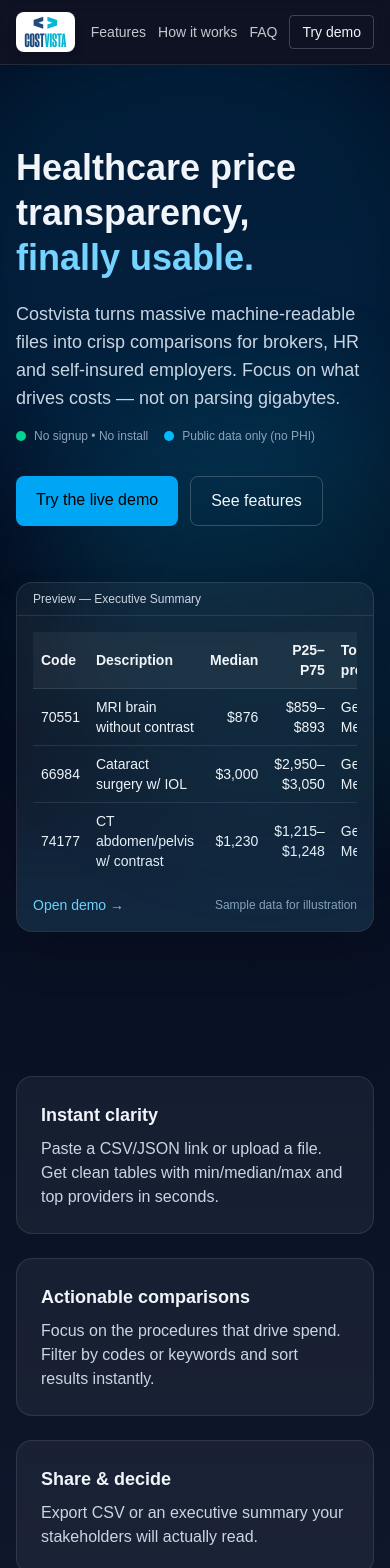
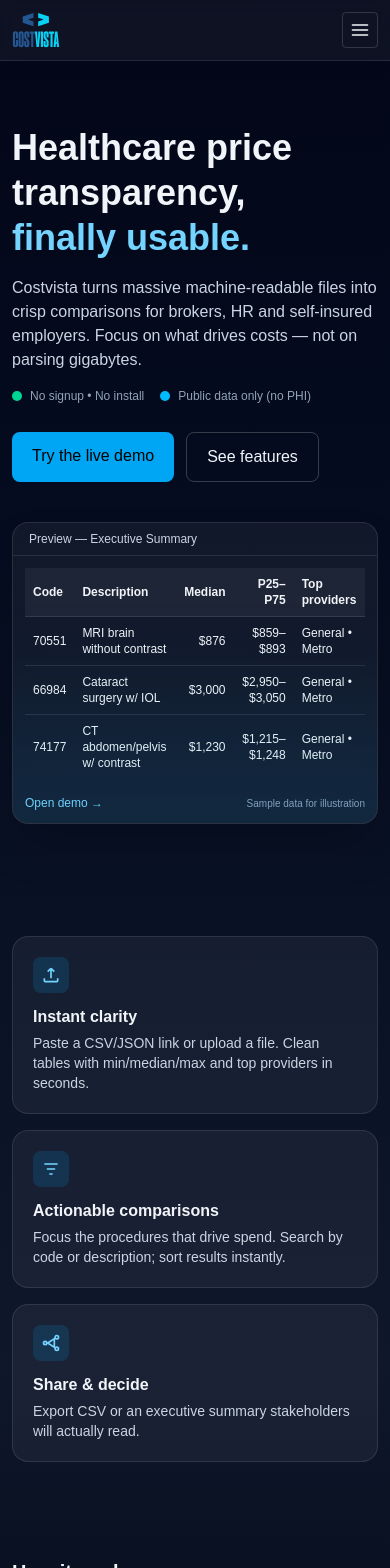
Before and after one commit to marphco/costvista, a Next.js app in the folder frontend/: page /landing in a window 390 px wide. Shown: the top 1568 px of the page. Built offline with nearby package versions, Linux system fonts and the light colour scheme.

Commit message:
landing page starter code

```diff
--- a/frontend/src/app/landing/LandingClient.tsx
+++ b/frontend/src/app/landing/LandingClient.tsx
@@ -1,35 +1,40 @@
 // src/app/landing/LandingClient.tsx
 "use client";
 
+import { useState } from "react";
 import Link from "next/link";
 import Image from "next/image";
-import { MotionConfig, motion } from "framer-motion";
+import { MotionConfig, motion, AnimatePresence } from "framer-motion";
 
+/* ----------------------------- Content data ----------------------------- */
 const features = [
   {
     title: "Instant clarity",
-    desc: "Paste a CSV/JSON link or upload a file. Get clean tables with min/median/max and top providers in seconds.",
+    desc: "Paste a CSV/JSON link or upload a file. Clean tables with min/median/max and top providers in seconds.",
+    icon: UploadIcon,
   },
   {
     title: "Actionable comparisons",
-    desc: "Focus on the procedures that drive spend. Filter by codes or keywords and sort results instantly.",
+    desc: "Focus the procedures that drive spend. Search by code or description; sort results instantly.",
+    icon: FilterIcon,
   },
   {
     title: "Share & decide",
-    desc: "Export CSV or an executive summary your stakeholders will actually read.",
+    desc: "Export CSV or an executive summary stakeholders will actually read.",
+    icon: ShareIcon,
   },
 ];
 
 const steps = [
   ["Link or upload", "Use any public transparency file or your local sample."],
   ["Pick procedures", "Search by code or description — no need to memorize CPT."],
-  ["Compare & export", "Identify opportunities and share a clear summary."],
+  ["Compare & export", "Spot opportunities and share a clear summary."],
 ];
 
 const faqs = [
   {
     q: "Do I need huge uploads?",
-    a: "For the MVP you can upload a sample file or paste a link. We focus on the most relevant rows so you don’t wait for hours.",
+    a: "For the MVP you can upload a sample file or paste a link. We focus on the most relevant rows so you don’t wait hours.",
   },
   {
     q: "Is PHI involved?",
@@ -41,38 +46,35 @@ const faqs = [
   },
 ];
 
-// Framer Motion: variants corretti (transition separata)
-const fadeUp = {
-  initial: { opacity: 0, y: 16 },
-  animate: { opacity: 1, y: 0 },
-};
+/* ----------------------------- Motion helpers ---------------------------- */
+const fadeUp = { initial: { opacity: 0, y: 16 }, animate: { opacity: 1, y: 0 } };
+const fadeIn = { initial: { opacity: 0 }, animate: { opacity: 1 } };
 
-const fadeIn = {
-  initial: { opacity: 0 },
-  animate: { opacity: 1 },
-};
+/* --------------------------------- Page --------------------------------- */
+export default function LandingClient() {
+  const [open, setOpen] = useState(false);
 
-export default function LandingClient() {
   return (
     <MotionConfig reducedMotion="user">
       <main className="min-h-screen bg-gradient-to-b from-slate-950 via-slate-900 to-black text-slate-100">
-        {/* Header */}
-        <header className="sticky top-0 z-40 border-b border-white/10 backdrop-blur supports-[backdrop-filter]:bg-white/5">
-          <div className="mx-auto max-w-6xl px-4 py-3 flex items-center justify-between">
+        {/* ------------------------------- Header ------------------------------- */}
+        <header className="sticky top-0 z-50 border-b border-white/10 backdrop-blur supports-[backdrop-filter]:bg-white/5">
+          <div className="mx-auto max-w-6xl px-3 md:px-4 py-3 flex items-center justify-between">
             <Link href="/landing" className="flex items-center gap-3">
-              {/* Badge bianco per contrasto + logo più grande */}
-              <span className="inline-flex items-center rounded-lg bg-white px-2 py-1 shadow-lg">
+              {/* Logo: niente toppa, solo glow/drop-shadow per contrasto */}
               <Image
                 src="/assets/costvista.svg"
                 alt="Costvista"
-                  width={160}
-                  height={44}
+                width={172}
+                height={48}
                 priority
-                  className="h-8 w-auto"
+                className="h-9 md:h-10 w-auto drop-shadow-[0_1px_0_rgba(255,255,255,0.35)] [filter:brightness(1.15)]"
               />
-              </span>
+              <span className="sr-only">Costvista</span>
             </Link>
-            <nav className="flex items-center gap-3">
+
+            {/* Desktop nav */}
+            <nav className="hidden md:flex items-center gap-4">
               <a href="#features" className="text-sm opacity-80 hover:opacity-100">
                 Features
               </a>
@@ -89,18 +91,68 @@ export default function LandingClient() {
                 Try demo
               </Link>
             </nav>
+
+            {/* Mobile button */}
+            <button
+              aria-label="Open menu"
+              aria-expanded={open}
+              onClick={() => setOpen((v) => !v)}
+              className="md:hidden inline-flex h-9 w-9 items-center justify-center rounded border border-white/15 hover:bg-white/10"
+            >
+              <MenuIcon open={open} />
+            </button>
           </div>
+
+          {/* Mobile menu (animated) */}
+          <AnimatePresence>
+            {open && (
+              <motion.nav
+                initial={{ opacity: 0, y: -8 }}
+                animate={{ opacity: 1, y: 0 }}
+                exit={{ opacity: 0, y: -8 }}
+                transition={{ duration: 0.18, ease: "easeOut" }}
+                className="md:hidden border-t border-white/10 bg-black/40 backdrop-blur"
+              >
+                <div className="mx-auto max-w-6xl px-3 py-3 flex flex-col gap-2">
+                  <a onClick={() => setOpen(false)} href="#features" className="px-2 py-2 rounded hover:bg-white/10">
+                    Features
+                  </a>
+                  <a onClick={() => setOpen(false)} href="#how" className="px-2 py-2 rounded hover:bg-white/10">
+                    How it works
+                  </a>
+                  <a onClick={() => setOpen(false)} href="#faq" className="px-2 py-2 rounded hover:bg-white/10">
+                    FAQ
+                  </a>
+                  <Link
+                    onClick={() => setOpen(false)}
+                    href="/"
+                    className="mt-1 inline-flex w-full items-center justify-center rounded border border-white/20 px-3 py-2 hover:bg-white/10"
+                  >
+                    Try demo
+                  </Link>
+                </div>
+              </motion.nav>
+            )}
+          </AnimatePresence>
         </header>
 
-        {/* HERO con bokeh animato */}
+        {/* -------------------------------- Hero -------------------------------- */}
         <section className="relative overflow-hidden">
-          {/* Bokeh: cerchi sfumati animati */}
-          <div className="pointer-events-none absolute inset-0">
-            <div className="absolute -top-24 -left-24 h-[36rem] w-[36rem] rounded-full bg-sky-500/15 blur-3xl animate-pulse" />
-            <div className="absolute top-1/3 -right-24 h-[28rem] w-[28rem] rounded-full bg-cyan-400/10 blur-3xl animate-[ping_6s_linear_infinite]" />
+          {/* === SFONDO STATICO (radial gradient + vignette, zero motion) === */}
+          <div
+            aria-hidden
+            className="pointer-events-none absolute inset-0
+                       [mask-image:radial-gradient(ellipse_at_center,black,transparent_70%)]"
+          >
+            <div className="absolute inset-0
+                            bg-[radial-gradient(1000px_600px_at_20%_-10%,rgba(56,189,248,.18),transparent),
+                                radial-gradient(800px_400px_at_80%_10%,rgba(14,165,233,.12),transparent),
+                                linear-gradient(to_bottom,rgba(2,6,23,.35),transparent)]" />
+            <div className="absolute inset-x-0 bottom-0 h-px
+                            bg-gradient-to-r from-transparent via-white/10 to-transparent" />
           </div>
 
-          <div className="relative mx-auto max-w-6xl px-4 py-20 md:py-28">
+          <div className="relative mx-auto max-w-6xl px-3 md:px-4 py-16 md:py-24">
             <motion.div
               variants={fadeUp}
               initial="initial"
@@ -109,17 +161,16 @@ export default function LandingClient() {
               viewport={{ once: true, amount: 0.4 }}
               className="max-w-3xl"
             >
-              <h1 className="text-4xl md:text-6xl font-semibold leading-tight">
+              <h1 className="text-balance text-4xl md:text-6xl font-semibold leading-tight">
                 Healthcare price transparency,
                 <span className="block text-sky-300">finally usable.</span>
               </h1>
-              <p className="mt-5 text-lg text-slate-300">
+              <p className="mt-4 md:mt-5 text-base md:text-lg text-slate-300">
                 Costvista turns massive machine-readable files into crisp comparisons for
-                brokers, HR and self-insured employers. Focus on what drives costs — not on
-                parsing gigabytes.
+                brokers, HR and self-insured employers. Focus on what drives costs — not on parsing gigabytes.
               </p>
 
-              {/* Safety cues */}
+              {/* Trust cues */}
               <div className="mt-4 flex flex-wrap gap-4 text-xs text-slate-400">
                 <span className="inline-flex items-center gap-2">
                   <span className="h-2.5 w-2.5 rounded-full bg-emerald-400" />
@@ -131,7 +182,7 @@ export default function LandingClient() {
                 </span>
               </div>
 
-              <div className="mt-8 flex flex-wrap gap-3">
+              <div className="mt-7 md:mt-8 flex flex-wrap gap-3">
                 <Link
                   href="/"
                   className="px-5 py-3 rounded-lg bg-sky-500 text-black font-medium hover:bg-sky-400 transition"
@@ -154,15 +205,15 @@ export default function LandingClient() {
               whileInView="animate"
               transition={{ duration: 0.6, ease: "easeOut" }}
               viewport={{ once: true, amount: 0.3 }}
-              className="mt-14"
+              className="mt-10 md:mt-14"
             >
               <div className="relative rounded-2xl border border-white/10 bg-white/5 shadow-2xl overflow-hidden">
                 <div className="px-4 py-2 text-xs text-slate-300 border-b border-white/10">
                   Preview — Executive Summary
                 </div>
-                <div className="p-4 md:p-6">
+                <div className="p-3 md:p-6">
                   <div className="overflow-x-auto">
-                    <table className="min-w-full text-sm">
+                    <table className="min-w-full text-xs md:text-sm">
                       <thead className="bg-white/5">
                         <tr>
                           <th className="text-left p-2">Code</th>
@@ -190,41 +241,50 @@ export default function LandingClient() {
                     </table>
                   </div>
                   <div className="mt-4 flex items-center justify-between">
-                    <Link href="/" className="text-sky-300 hover:underline text-sm">
+                    <Link href="/" className="text-sky-300 hover:underline text-xs md:text-sm">
                       Open demo →
                     </Link>
-                    <span className="text-xs text-slate-400">Sample data for illustration</span>
+                    <span className="text-[10px] md:text-xs text-slate-400">Sample data for illustration</span>
                   </div>
                 </div>
 
-                {/* Glow bottom */}
+                {/* base glow */}
                 <div className="pointer-events-none absolute -bottom-24 left-1/2 h-48 w-[42rem] -translate-x-1/2 rounded-full bg-sky-500/10 blur-3xl" />
               </div>
             </motion.div>
           </div>
         </section>
 
-        {/* FEATURES */}
-        <section id="features" className="mx-auto max-w-6xl px-4 py-16 grid md:grid-cols-3 gap-6">
-          {features.map((f, idx) => (
+        {/* ------------------------------- Features ------------------------------ */}
+        <section
+          id="features"
+          className="mx-auto max-w-6xl px-3 md:px-4 py-12 md:py-16 grid sm:grid-cols-2 md:grid-cols-3 gap-4 md:gap-6"
+        >
+          {features.map((f, idx) => {
+            const Icon = f.icon;
+            return (
               <motion.div
                 key={f.title}
                 initial={{ opacity: 0, y: 12 }}
                 whileInView={{ opacity: 1, y: 0 }}
                 transition={{ duration: 0.5, delay: 0.05 * idx }}
                 viewport={{ once: true, amount: 0.4 }}
-              className="rounded-2xl border border-white/10 p-6 bg-white/5 hover:-translate-y-1 hover:shadow-lg transition"
+                className="rounded-2xl border border-white/10 p-5 md:p-6 bg-white/5 hover:-translate-y-1 hover:shadow-lg transition"
               >
-              <h3 className="text-lg font-semibold">{f.title}</h3>
-              <p className="mt-2 text-slate-300">{f.desc}</p>
+                <div className="mb-3 inline-flex h-9 w-9 items-center justify-center rounded-lg bg-sky-500/15">
+                  <Icon className="h-5 w-5 text-sky-300" />
+                </div>
+                <h3 className="text-base md:text-lg font-semibold">{f.title}</h3>
+                <p className="mt-1 md:mt-2 text-slate-300 text-sm md:text-base">{f.desc}</p>
               </motion.div>
-          ))}
+            );
+          })}
         </section>
 
-        {/* HOW IT WORKS */}
-        <section id="how" className="mx-auto max-w-6xl px-4 py-16">
-          <h2 className="text-2xl font-semibold mb-8">How it works</h2>
-          <div className="grid md:grid-cols-3 gap-6">
+        {/* ----------------------------- How it works ---------------------------- */}
+        <section id="how" className="mx-auto max-w-6xl px-3 md:px-4 py-12 md:py-16">
+          <h2 className="text-xl md:text-2xl font-semibold mb-6 md:mb-8">How it works</h2>
+          <div className="grid md:grid-cols-3 gap-4 md:gap-6">
             {steps.map(([t, d], i) => (
               <motion.div
                 key={t}
@@ -232,18 +292,18 @@ export default function LandingClient() {
                 whileInView={{ opacity: 1, scale: 1 }}
                 transition={{ duration: 0.45, delay: 0.05 * i }}
                 viewport={{ once: true, amount: 0.3 }}
-                className="rounded-2xl border border-white/10 p-6 bg-white/5 hover:shadow-lg transition"
+                className="rounded-2xl border border-white/10 p-5 md:p-6 bg-white/5 hover:shadow-lg transition"
               >
-                <div className="text-sky-300 font-bold text-3xl mb-2">{i + 1}</div>
+                <div className="text-sky-300 font-bold text-2xl md:text-3xl mb-2">{i + 1}</div>
                 <h3 className="font-medium">{t}</h3>
-                <p className="mt-1 text-slate-300">{d}</p>
+                <p className="mt-1 text-slate-300 text-sm md:text-base">{d}</p>
               </motion.div>
             ))}
           </div>
         </section>
 
-        {/* CTA */}
-        <section className="mx-auto max-w-6xl px-4 pb-16">
+        {/* --------------------------------- CTA --------------------------------- */}
+        <section className="mx-auto max-w-6xl px-3 md:px-4 pb-12 md:pb-16">
           <motion.div
             initial={{ opacity: 0, y: 12 }}
             whileInView={{ opacity: 1, y: 0 }}
@@ -253,8 +313,8 @@ export default function LandingClient() {
           >
             <div className="md:flex items-center justify-between gap-6">
               <div>
-                <h3 className="text-2xl font-semibold">See your costs clearly.</h3>
-                <p className="text-slate-300 mt-1">
+                <h3 className="text-xl md:text-2xl font-semibold">See your costs clearly.</h3>
+                <p className="text-slate-300 mt-1 text-sm md:text-base">
                   Upload a sample file or paste a link — get a decision-ready summary.
                 </p>
               </div>
@@ -268,10 +328,10 @@ export default function LandingClient() {
           </motion.div>
         </section>
 
-        {/* FAQ */}
-        <section id="faq" className="mx-auto max-w-6xl px-4 pb-24">
-          <h3 className="text-xl font-semibold mb-6">FAQ</h3>
-          <div className="space-y-4">
+        {/* --------------------------------- FAQ --------------------------------- */}
+        <section id="faq" className="mx-auto max-w-6xl px-3 md:px-4 pb-20">
+          <h3 className="text-lg md:text-xl font-semibold mb-5 md:mb-6">FAQ</h3>
+          <div className="space-y-3 md:space-y-4">
             {faqs.map((f, idx) => (
               <motion.details
                 key={f.q}
@@ -279,20 +339,18 @@ export default function LandingClient() {
                 whileInView={{ opacity: 1 }}
                 transition={{ duration: 0.4, delay: 0.05 * idx }}
                 viewport={{ once: true, amount: 0.4 }}
-                className="rounded-2xl border border-white/10 p-5 bg-white/5"
+                className="rounded-2xl border border-white/10 p-4 md:p-5 bg-white/5"
               >
-                <summary className="cursor-pointer select-none font-medium">
-                  {f.q}
-                </summary>
-                <p className="mt-2 text-slate-300">{f.a}</p>
+                <summary className="cursor-pointer select-none font-medium">{f.q}</summary>
+                <p className="mt-2 text-slate-300 text-sm md:text-base">{f.a}</p>
               </motion.details>
             ))}
           </div>
         </section>
 
-        {/* Footer */}
+        {/* -------------------------------- Footer -------------------------------- */}
         <footer className="border-t border-white/10">
-          <div className="mx-auto max-w-6xl px-4 py-8 text-sm text-slate-400 flex items-center justify-between">
+          <div className="mx-auto max-w-6xl px-3 md:px-4 py-6 md:py-8 text-xs md:text-sm text-slate-400 flex items-center justify-between">
             <span>© {new Date().getFullYear()} Costvista</span>
             <div className="flex items-center gap-3">
               <Link href="/" className="hover:underline">Demo</Link>
@@ -305,3 +363,42 @@ export default function LandingClient() {
     </MotionConfig>
   );
 }
+
+/* --------------------------------- Icons -------------------------------- */
+function MenuIcon({ open }: { open: boolean }) {
+  return open ? (
+    <svg viewBox="0 0 24 24" className="h-5 w-5" fill="none" stroke="currentColor">
+      <path strokeWidth="2" strokeLinecap="round" d="M6 18L18 6M6 6l12 12" />
+    </svg>
+  ) : (
+    <svg viewBox="0 0 24 24" className="h-5 w-5" fill="none" stroke="currentColor">
+      <path strokeWidth="2" strokeLinecap="round" d="M3 6h18M3 12h18M3 18h18" />
+    </svg>
+  );
+}
+
+function UploadIcon(props: React.SVGProps<SVGSVGElement>) {
+  return (
+    <svg viewBox="0 0 24 24" aria-hidden="true" {...props} fill="none" stroke="currentColor">
+      <path strokeWidth="2" d="M12 16V4m0 0l-4 4m4-4l4 4" />
+      <path strokeWidth="2" d="M20 16v3a1 1 0 0 1-1 1H5a1 1 0 0 1-1-1v-3" />
+    </svg>
+  );
+}
+function FilterIcon(props: React.SVGProps<SVGSVGElement>) {
+  return (
+    <svg viewBox="0 0 24 24" aria-hidden="true" {...props} fill="none" stroke="currentColor">
+      <path strokeWidth="2" d="M4 6h16M7 12h10M10 18h4" />
+    </svg>
+  );
+}
+function ShareIcon(props: React.SVGProps<SVGSVGElement>) {
+  return (
+    <svg viewBox="0 0 24 24" aria-hidden="true" {...props} fill="none" stroke="currentColor">
+      <path strokeWidth="2" d="M8 12l8-5v10l-8-5z" />
+      <circle cx="5" cy="12" r="2" strokeWidth="2" />
+      <circle cx="19" cy="5" r="2" strokeWidth="2" />
+      <circle cx="19" cy="19" r="2" strokeWidth="2" />
+    </svg>
+  );
+}
--- a/frontend/src/app/landing/page.tsx
+++ b/frontend/src/app/landing/page.tsx
@@ -9,7 +9,5 @@ export const metadata: Metadata = {
 };
 
 export default function Page() {
-  // Questo file resta Server Component (niente "use client")
-  // e si limita a rendere il Client Component animato.
   return <LandingClient />;
 }
```
Lines whose indentation alone changed are shown as unchanged.
